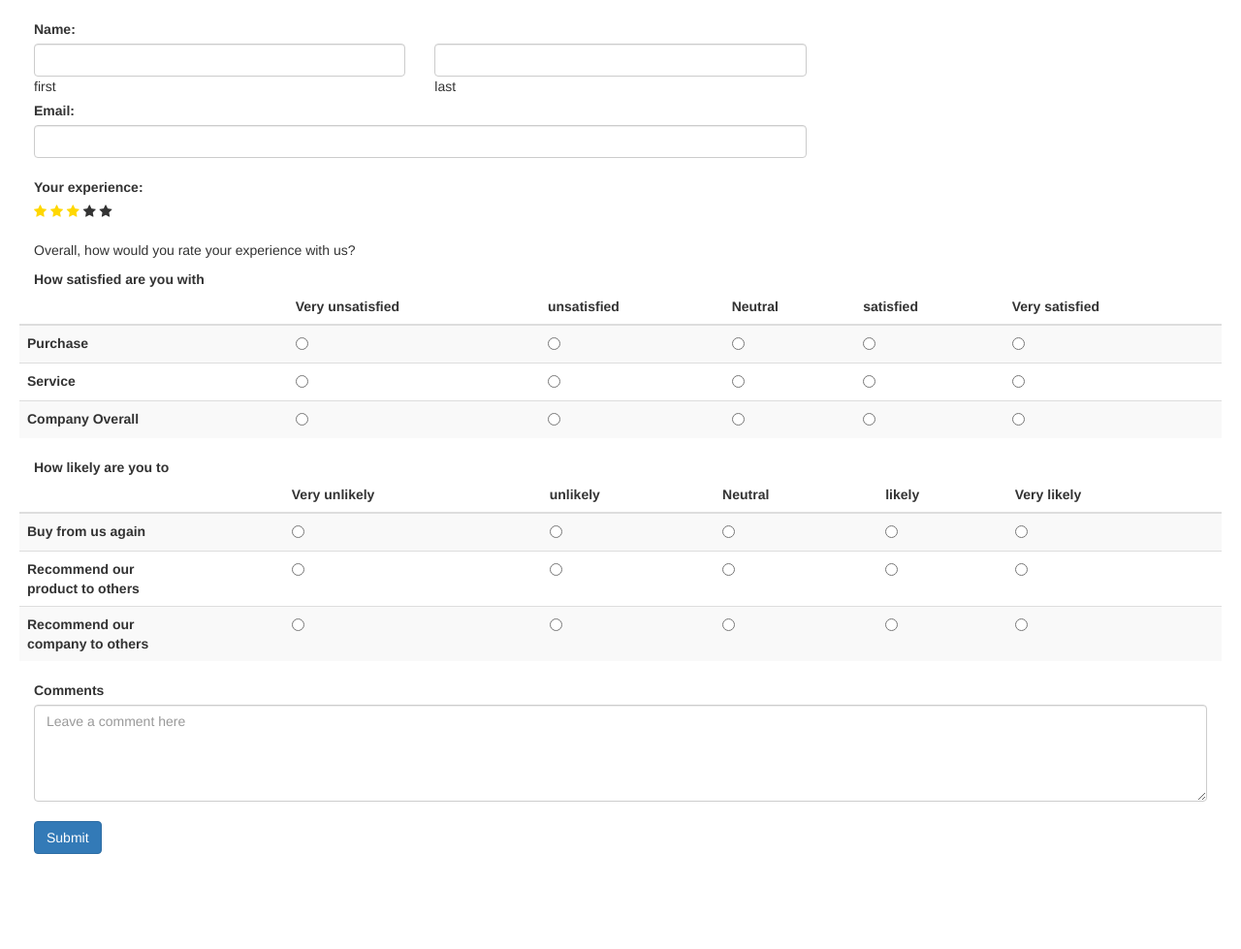
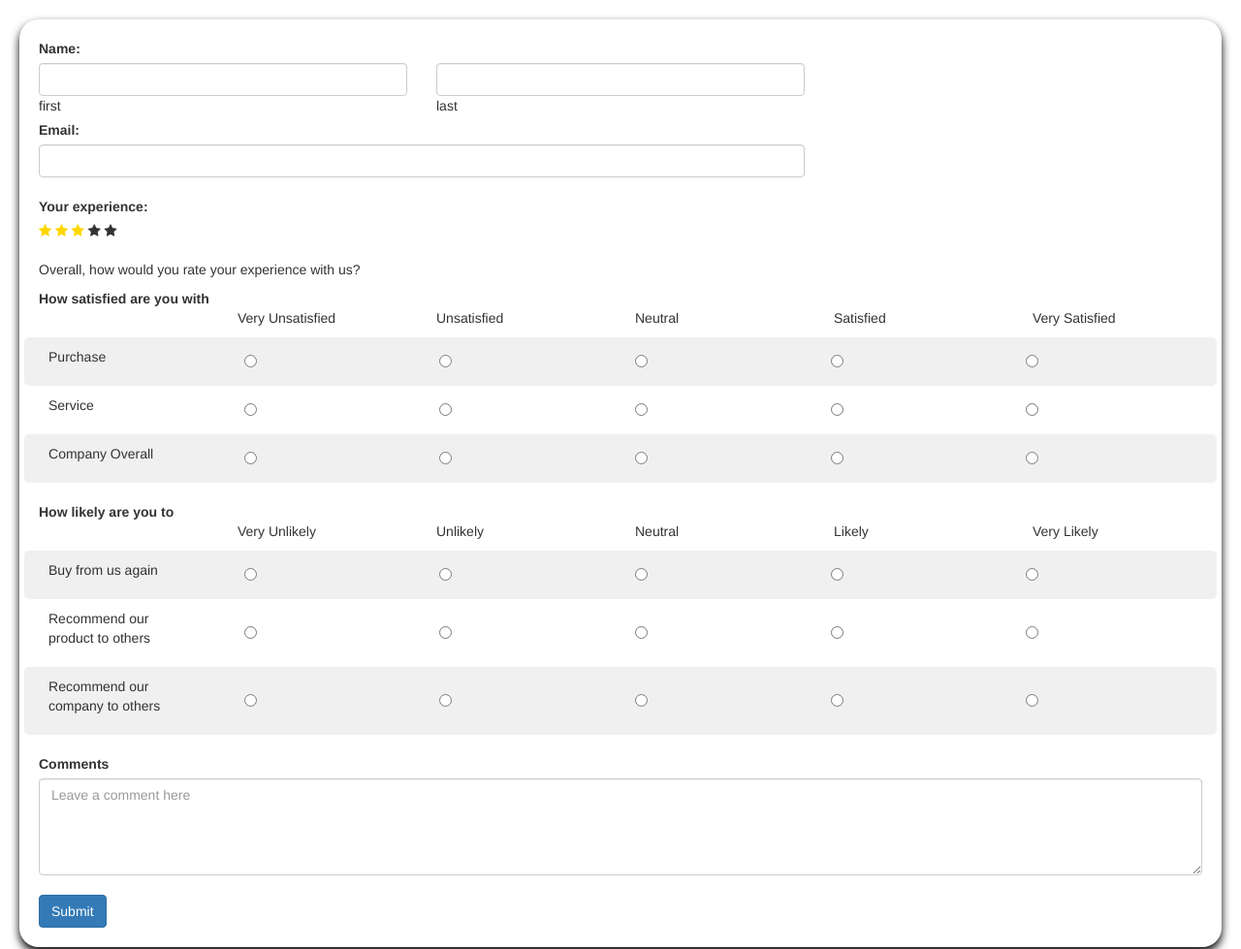
Before and after one commit to saicharanreddythummala/survey-form, a plain HTML site: page index.html in a window 1280 px wide. Shown: the top 979 px of the page at 97% size. Before the commit the page ends 901 px from the top, so only its background shows below. Drawn offline with nearby package versions, Linux system fonts and the light colour scheme.

Commit message:
Add files via upload

```diff
--- a/index.html
+++ b/index.html
@@ -59,92 +59,172 @@
             </div>
         </section>
         <section class="row">
-            <!-- using table for rating -->
-            <table class="table table-striped">
-                <thead>
-                  <tr>
-                    <th scope="col">&nbsp;</th>
-                    <th scope="col">Very unsatisfied</th>
-                    <th scope="col">unsatisfied</th>
-                    <th scope="col">Neutral</th>
-                    <th scope="col">satisfied</th>
-                    <th scope="col">Very satisfied</th>
-                  </tr>
-                </thead>
-                <tbody>
-                  <tr>
-                    <th scope="row">Purchase</th>
-                    <td><input class="form-check-input" type="radio" name="flexRadioDefault" id="flexRadioDefault1"></td>
-                    <td><input class="form-check-input" type="radio" name="flexRadioDefault" id="flexRadioDefault2"></td>
-                    <td><input class="form-check-input" type="radio" name="flexRadioDefault" id="flexRadioDefault3"></td>
-                    <td><input class="form-check-input" type="radio" name="flexRadioDefault" id="flexRadioDefault4"></td>
-                    <td><input class="form-check-input" type="radio" name="flexRadioDefault" id="flexRadioDefault5"></td>
-                  </tr>
-                  <tr>
-                    <th scope="row">Service</th>
-                    <td><input class="form-check-input" type="radio" name="flexRadioDefault" id="flexRadio1"></td>
-                    <td><input class="form-check-input" type="radio" name="flexRadioDefault" id="flexRadio2"></td>
-                    <td><input class="form-check-input" type="radio" name="flexRadioDefault" id="flexRadio3"></td>
-                    <td><input class="form-check-input" type="radio" name="flexRadioDefault" id="flexRadio4"></td>
-                    <td><input class="form-check-input" type="radio" name="flexRadioDefault" id="flexRadio5"></td>
-                  </tr>
-                  <tr>
-                    <th scope="row">Company Overall</th>
-                    <td><input class="form-check-input" type="radio" name="flexRadioDefault" id="flexRad1"></td>
-                    <td><input class="form-check-input" type="radio" name="flexRadioDefault" id="flexRad2"></td>
-                    <td><input class="form-check-input" type="radio" name="flexRadioDefault" id="flexRad3"></td>
-                    <td><input class="form-check-input" type="radio" name="flexRadioDefault" id="flexRad4"></td>
-                    <td><input class="form-check-input" type="radio" name="flexRadioDefault" id="flexRad5"></td>
-                  </tr>
-                </tbody>
-              </table>
+            <!-- rating section -->
+           <div class="col-md-2">
+            <p>&nbsp;</p>
+           </div>
+           <div class="col-md-2">
+            <p>Very Unsatisfied</p>
+           </div>
+           <div class="col-md-2">
+            <p>Unsatisfied</p>
+           </div>
+           <div class="col-md-2">
+            <p>Neutral</p>
+           </div>
+           <div class="col-md-2">
+            <p>Satisfied</p>
+           </div>
+           <div class="col-md-2">
+            <p>Very Satisfied</p>
+           </div>
         </section>
+        <section class="row purchase">
+          <div class="col-md-2">
+            <p>Purchase</p>
+          </div>
+          <div class="col-md-2">
+            <input type="radio" class="purchase-radio">
+          </div>
+          <div class="col-md-2">
+            <input type="radio" class="purchase-radio">
+          </div>
+          <div class="col-md-2">
+            <input type="radio" class="purchase-radio">
+          </div>
+          <div class="col-md-2">
+            <input type="radio" class="purchase-radio">
+          </div>
+          <div class="col-md-2">
+            <input type="radio" class="purchase-radio">
+          </div>
+        </section>
+        <section class="row service">
+          <div class="col-md-2">
+            <p>Service</p>
+          </div>
+          <div class="col-md-2">
+            <input type="radio" class="service-radio">
+          </div>
+          <div class="col-md-2">
+            <input type="radio" class="service-radio">
+          </div>
+          <div class="col-md-2">
+            <input type="radio" class="service-radio">
+          </div>
+          <div class="col-md-2">
+            <input type="radio" class="service-radio">
+          </div>
+          <div class="col-md-2">
+            <input type="radio" class="service-radio">
+          </div>
+        </section>
+        <section class="row purchase">
+          <div class="col-md-2">
+            <p>Company Overall</p>
+          </div>
+          <div class="col-md-2">
+            <input type="radio" class="purchase-radio">
+          </div>
+          <div class="col-md-2">
+            <input type="radio" class="purchase-radio">
+          </div>
+          <div class="col-md-2">
+            <input type="radio" class="purchase-radio">
+          </div>
+          <div class="col-md-2">
+            <input type="radio" class="purchase-radio">
+          </div>
+          <div class="col-md-2">
+            <input type="radio" class="purchase-radio">
+          </div>
+        </section><br>
         <section class="row">
           <div class="col-md-12">
               <strong>How likely are you to</strong>
           </div>
       </section>
       <section class="row">
-            <!-- using table for rating -->
-            <table class="table table-striped">
-                <thead>
-                  <tr>
-                    <th scope="col">&nbsp;</th>
-                    <th scope="col">Very unlikely</th>
-                    <th scope="col">unlikely</th>
-                    <th scope="col">Neutral</th>
-                    <th scope="col">likely</th>
-                    <th scope="col">Very likely</th>
-                  </tr>
-                </thead>
-                <tbody>
-                  <tr>
-                    <th scope="row" style="width: 22%;">Buy from us again</th>
-                    <td><input class="form-check-input " type="radio" name="flexRadioDefault" id="flexRadioDefault1"></td>
-                    <td><input class="form-check-input " type="radio" name="flexRadioDefault" id="flexRadioDefault2"></td>
-                    <td><input class="form-check-input " type="radio" name="flexRadioDefault" id="flexRadioDefault3"></td>
-                    <td><input class="form-check-input " type="radio" name="flexRadioDefault" id="flexRadioDefault4"></td>
-                    <td><input class="form-check-input " type="radio" name="flexRadioDefault" id="flexRadioDefault5"></td>
-                  </tr>
-                  <tr>
-                    <th scope="row">Recommend our<br> product to others</th>
-                    <td><input class="form-check-input" type="radio" name="flexRadioDefault" id="flexRadio1"></td>
-                    <td><input class="form-check-input" type="radio" name="flexRadioDefault" id="flexRadio2"></td>
-                    <td><input class="form-check-input" type="radio" name="flexRadioDefault" id="flexRadio3"></td>
-                    <td><input class="form-check-input" type="radio" name="flexRadioDefault" id="flexRadio4"></td>
-                    <td><input class="form-check-input" type="radio" name="flexRadioDefault" id="flexRadio5"></td>
-                  </tr>
-                  <tr>
-                    <th scope="row">Recommend our<br>company to others</th>
-                    <td><input class="form-check-input" type="radio" name="flexRadioDefault" id="flexRad1"></td>
-                    <td><input class="form-check-input" type="radio" name="flexRadioDefault" id="flexRad2"></td>
-                    <td><input class="form-check-input" type="radio" name="flexRadioDefault" id="flexRad3"></td>
-                    <td><input class="form-check-input" type="radio" name="flexRadioDefault" id="flexRad4"></td>
-                    <td><input class="form-check-input" type="radio" name="flexRadioDefault" id="flexRad5"></td>
-                  </tr>
-                </tbody>
-              </table>
+        <!-- rating section -->
+       <div class="col-md-2">
+        <p>&nbsp;</p>
+       </div>
+       <div class="col-md-2">
+        <p>Very Unlikely</p>
+       </div>
+       <div class="col-md-2">
+        <p>Unlikely</p>
+       </div>
+       <div class="col-md-2">
+        <p>Neutral</p>
+       </div>
+       <div class="col-md-2">
+        <p>Likely</p>
+       </div>
+       <div class="col-md-2">
+        <p>Very Likely</p>
+       </div>
     </section>
+    <section class="row purchase">
+      <div class="col-md-2">
+        <p>Buy from us again</p>
+      </div>
+      <div class="col-md-2">
+        <input type="radio" class="purchase-radio">
+      </div>
+      <div class="col-md-2">
+        <input type="radio" class="purchase-radio">
+      </div>
+      <div class="col-md-2">
+        <input type="radio" class="purchase-radio">
+      </div>
+      <div class="col-md-2">
+        <input type="radio" class="purchase-radio">
+      </div>
+      <div class="col-md-2">
+        <input type="radio" class="purchase-radio">
+      </div>
+    </section>
+    <section class="row service">
+      <div class="col-md-2">
+        <p>Recommend our<br>product to others</p>
+      </div>
+      <div class="col-md-2">
+        <input type="radio" class="service-radio">
+      </div>
+      <div class="col-md-2">
+        <input type="radio" class="service-radio">
+      </div>
+      <div class="col-md-2">
+        <input type="radio" class="service-radio">
+      </div>
+      <div class="col-md-2">
+        <input type="radio" class="service-radio">
+      </div>
+      <div class="col-md-2">
+        <input type="radio" class="service-radio">
+      </div>
+    </section>
+    <section class="row purchase">
+      <div class="col-md-2">
+        <p>Recommend our<br>company to others</p>
+      </div>
+      <div class="col-md-2">
+        <input type="radio" class="purchase-radio">
+      </div>
+      <div class="col-md-2">
+        <input type="radio" class="purchase-radio">
+      </div>
+      <div class="col-md-2">
+        <input type="radio" class="purchase-radio">
+      </div>
+      <div class="col-md-2">
+        <input type="radio" class="purchase-radio">
+      </div>
+      <div class="col-md-2">
+        <input type="radio" class="purchase-radio">
+      </div>
+    </section><br>
         <!-- for text aread -->
         <section class="row">
             <div class="col-md-12">
--- a/style.css
+++ b/style.css
@@ -1,5 +1,8 @@
 .container-fluid{
     margin: 20px;
+    padding: 20px;
+    border-radius: 20px;
+    box-shadow: 0px 5px 10px 0px black;
 }
 .form-below{
     font-weight: lighter;
@@ -11,3 +14,16 @@
 .table .table-striped{
     border-radius: 5px;
 }
+.purchase{
+    display: flex;
+    align-items: center;
+    justify-content: center;
+    background: #F0F0F0;
+    border-radius: 5px;
+    padding: 10px;
+}
+.service{
+    display: flex;
+    align-items: center;
+    padding: 10px;
+}
```
Lines whose indentation alone changed are shown as unchanged.
